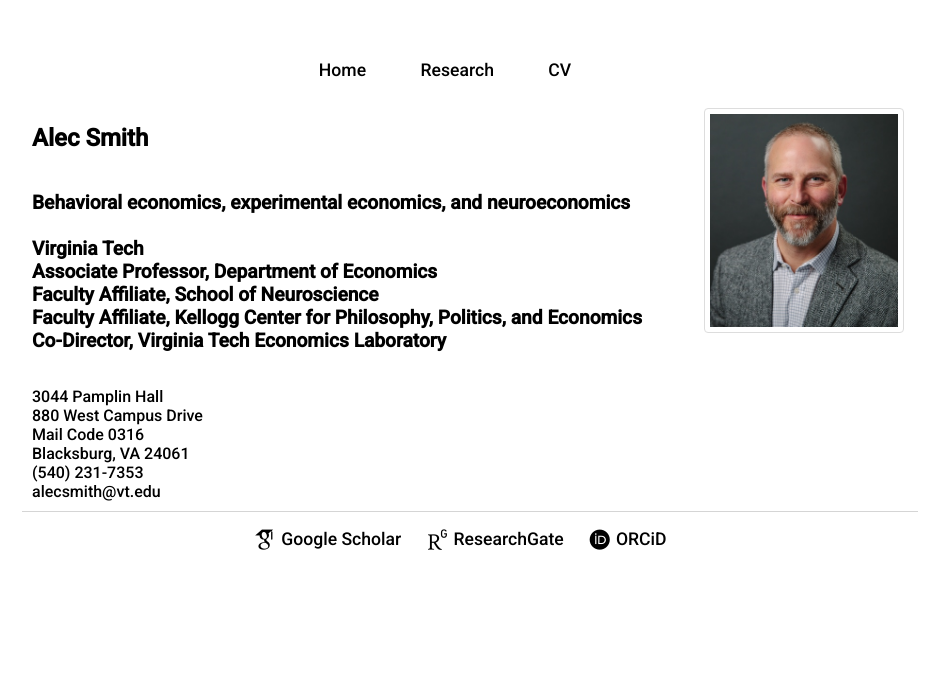
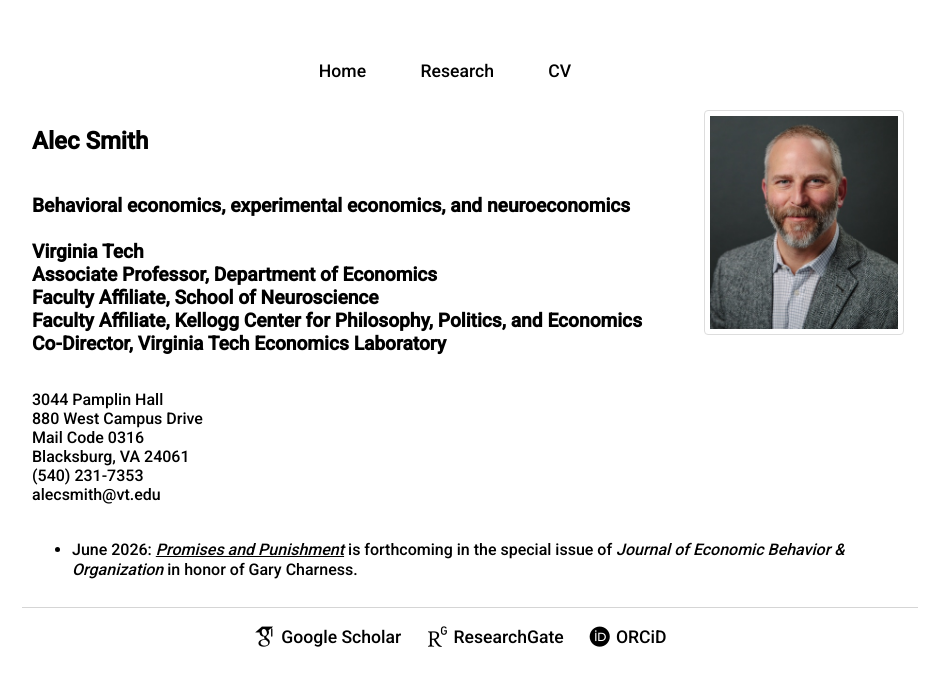
Before and after one commit to alecsmith/alecsmith.github.io, a Jekyll site: the page index.html, which Jekyll copies as it is, in a window 1280 px wide. Shown: the top 686 px of the page, without its empty margins (170-1105 px from the left). Built offline with Jekyll 4.4.1, drawn with Linux system fonts in a browser that asks for light colours; some web fonts are replaced.

Commit message:
add news item to homepage; fix ul font
Co-Authored-By: Claude Sonnet 4.6 <noreply@anthropic.com>

```diff
--- a/css/main.css
+++ b/css/main.css
@@ -74,3 +74,8 @@ ol {
     font-style: normal;
     line-height: 1.3em;
   }
+ul li {
+    font-family: 'Roboto', sans-serif;
+    font-size: 1em;
+    line-height: 1.3em;
+}
--- a/index.html
+++ b/index.html
@@ -94,6 +94,11 @@
 						<img src="/assets/acs_headshot_2018.jpg" alt="Alec Smith" style="width:200px;height:225px;" title="">
 					</div>
 				</div>
+				<div style="padding: 10px;">
+				  <ul>
+				    <li>June 2026: <a href="/publications/dufwenberg2026promises.pdf" style="text-decoration: underline;"><i>Promises and Punishment</i></a> is forthcoming in the special issue of <i>Journal of Economic Behavior &amp; Organization</i> in honor of Gary Charness.</li>
+				  </ul>
+				</div>
 				</body>
 
 
```
